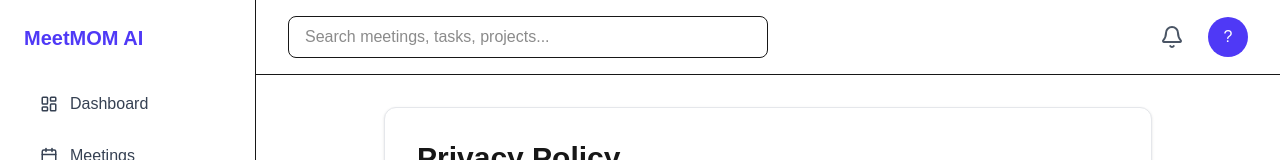
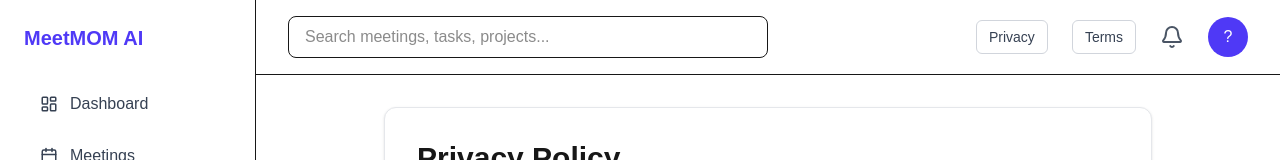
Before and after one commit to HarshJajaniya/frontend, a Next.js app: page /privacy in a window 1280 px wide. Shown: the top 160 px of the page. Built offline with nearby package versions, Linux system fonts and the light colour scheme; no server answers.

Commit message:
privacy and terms

```diff
--- a/src/components/Topbar.tsx
+++ b/src/components/Topbar.tsx
@@ -4,6 +4,7 @@ import { Bell } from "lucide-react";
 import { useEffect, useState } from "react";
 import api, { getCurrentUser } from "@/lib/auth";
 import { useRouter } from "next/navigation";
+import Link from "next/link";
 
 type User = {
   id: string;
@@ -50,14 +51,26 @@ export default function Topbar() {
   };
 
   return (
-    <div className="bg-white border-b px-8 py-4 flex justify-between items-center">
+    <div className="bg-white border-b px-4 md:px-8 py-4 flex justify-between items-center gap-3">
       <input
         type="text"
         placeholder="Search meetings, tasks, projects..."
-        className="w-1/2 px-4 py-2 border rounded-lg focus:outline-none focus:ring-2 focus:ring-indigo-500"
+        className="hidden md:block w-1/2 px-4 py-2 border rounded-lg focus:outline-none focus:ring-2 focus:ring-indigo-500"
       />
 
-      <div className="flex items-center gap-6">
+      <div className="flex items-center gap-3 md:gap-6">
+        <Link
+          href="/privacy"
+          className="text-sm font-medium text-gray-700 border border-gray-300 px-3 py-1.5 rounded-md hover:bg-gray-100"
+        >
+          Privacy
+        </Link>
+        <Link
+          href="/terms"
+          className="text-sm font-medium text-gray-700 border border-gray-300 px-3 py-1.5 rounded-md hover:bg-gray-100"
+        >
+          Terms
+        </Link>
         <Bell className="text-gray-600 cursor-pointer" />
         <div className="relative">
   <div
```
